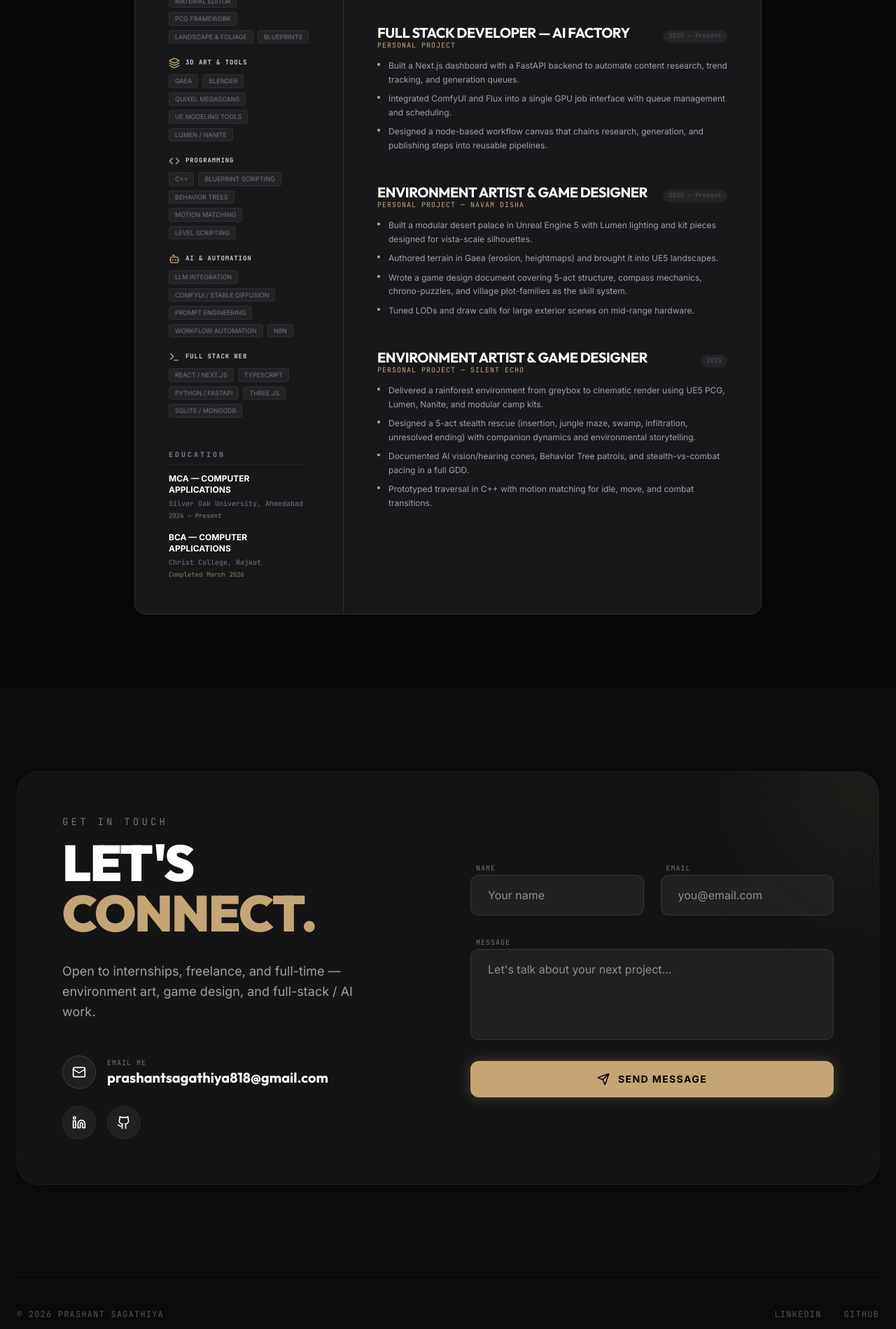
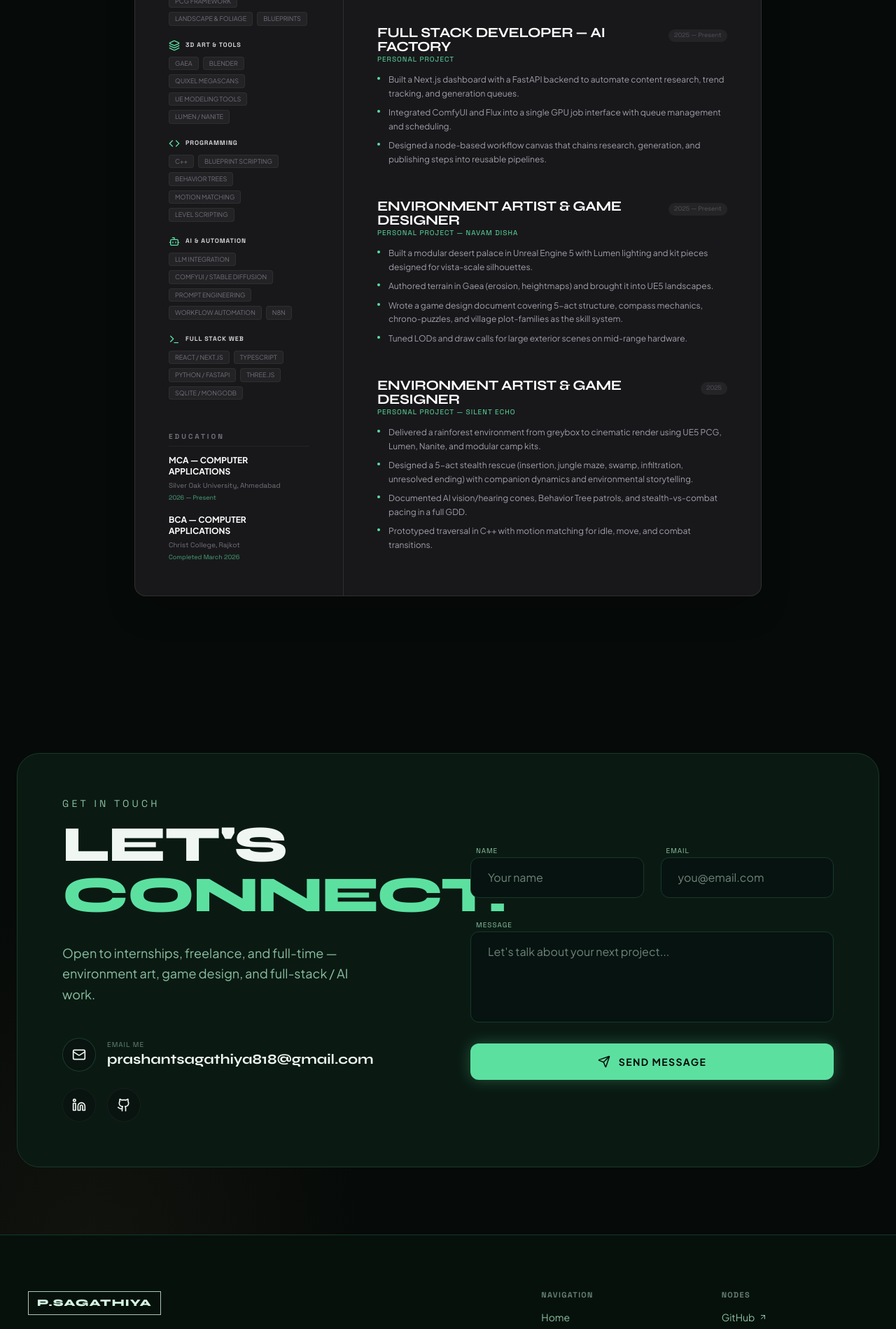
Before and after one commit to Prashants369/portfolio, a React (Vite) app: page /resume in a window 1280 px wide. Shown: the part 880-2779 px from the top of the page at 70% size. Built offline with nearby package versions, Linux system fonts and the light colour scheme.

Commit message:
Apply ApeChain emerald-gold palette and rebuild the footer.

```diff
--- a/index.html
+++ b/index.html
@@ -10,7 +10,7 @@
     <meta name="description" content="Portfolio of Prashant Sagathiya — Unreal Engine 5 environment artist and game designer. Also ships AI automation tools and full-stack web apps." />
     <meta name="keywords" content="Prashant Sagathiya, Environment Artist, Game Designer, Unreal Engine 5, PCG Framework, AI Automation, Full Stack Developer" />
     <meta name="author" content="Prashant Sagathiya" />
-    <meta name="theme-color" content="#0b0b0c" />
+    <meta name="theme-color" content="#060a08" />
 
     <!-- Open Graph / Facebook -->
     <meta property="og:type" content="website" />
@@ -26,7 +26,7 @@
 
     <link rel="icon" type="image/svg+xml" href="/favicon.svg" />
   </head>
-  <body class="bg-zinc-950 text-white">
+  <body class="bg-[#060a08] text-[#f0f7f3]">
     <div id="root"></div>
     <script type="module" src="/src/main.tsx"></script>
   </body>
--- a/src/components/ContactSection.tsx
+++ b/src/components/ContactSection.tsx
@@ -1,6 +1,7 @@
 import { motion, AnimatePresence } from "motion/react";
 import { Mail, Linkedin, Github, Send, CheckCircle2, AlertCircle } from "lucide-react";
 import { SOCIAL_LINKS } from "../data";
+import Footer from "./Footer";
 import { useState } from "react";
 import type { FormEvent } from "react";
 
@@ -39,18 +40,18 @@ export default function ContactSection() {
   };
 
   return (
-    <section id="contact" className="py-20 md:py-32 px-6">
-      <div className="max-w-7xl mx-auto">
-        <div className="glass rounded-[2rem] p-6 md:p-16 border-white/5 relative overflow-hidden">
+    <section id="contact" className="pt-20 md:pt-32">
+      <div className="max-w-7xl mx-auto px-6">
+        <div className="rounded-[2rem] p-6 md:p-16 relative overflow-hidden bg-[#0a1a13] border border-[#18382a]">
           <div className="absolute top-0 right-0 w-64 h-64 bg-brand/10 rounded-full blur-[100px] -z-10 translate-x-1/2 -translate-y-1/2" />
 
           <div className="grid grid-cols-1 lg:grid-cols-2 gap-12 md:gap-16 items-center">
             <div>
-              <h2 className="text-zinc-500 font-mono text-xs md:text-sm uppercase tracking-[0.3em] mb-4">Get in Touch</h2>
+              <h2 className="text-[#8bbfa0] font-mono text-xs md:text-sm uppercase tracking-[0.3em] mb-4">Get in Touch</h2>
               <h3 className="text-3xl md:text-7xl font-display font-black leading-none mb-6 md:mb-8 uppercase">
                 LET'S <br /><span className="text-brand">CONNECT.</span>
               </h3>
-              <p className="text-zinc-400 text-sm md:text-lg leading-relaxed max-w-md mb-8 md:mb-12">
+              <p className="text-[#8bbfa0] text-sm md:text-lg leading-relaxed max-w-md mb-8 md:mb-12">
                 Open to internships, freelance, and full-time — environment art, game design, and full-stack / AI work.
               </p>
 
@@ -60,7 +61,7 @@ export default function ContactSection() {
                     <Mail size={20} />
                   </div>
                   <div className="min-w-0">
-                    <p className="text-[10px] font-mono text-zinc-500 uppercase tracking-widest">Email Me</p>
+                    <p className="text-[10px] font-mono text-[#658273] uppercase tracking-widest">Email Me</p>
                     <p className="text-lg md:text-xl font-display font-bold truncate">{SOCIAL_LINKS.email}</p>
                   </div>
                 </a>
@@ -120,22 +121,22 @@ export default function ContactSection() {
                   >
                     <div className="grid grid-cols-1 md:grid-cols-2 gap-6">
                       <div className="space-y-2">
-                        <label className="text-[10px] font-mono uppercase tracking-widest text-zinc-500 ml-2">Name</label>
-                        <input type="text" name="name" required placeholder="Your name" className="w-full bg-white/5 border border-white/10 rounded-xl px-6 py-4 focus:outline-none focus:border-brand/50 transition-colors" />
+                        <label className="text-[10px] font-mono uppercase tracking-widest text-[#8bbfa0] ml-2">Name</label>
+                        <input type="text" name="name" required placeholder="Your name" className="w-full bg-[#071310] border border-[#18382a] rounded-xl px-6 py-4 text-[#d4f5e2] focus:outline-none focus:border-brand focus:shadow-[0_0_15px_rgba(92,224,160,0.2)] transition-colors" />
                       </div>
                       <div className="space-y-2">
-                        <label className="text-[10px] font-mono uppercase tracking-widest text-zinc-500 ml-2">Email</label>
-                        <input type="email" name="email" required placeholder="you@email.com" className="w-full bg-white/5 border border-white/10 rounded-xl px-6 py-4 focus:outline-none focus:border-brand/50 transition-colors" />
+                        <label className="text-[10px] font-mono uppercase tracking-widest text-[#8bbfa0] ml-2">Email</label>
+                        <input type="email" name="email" required placeholder="you@email.com" className="w-full bg-[#071310] border border-[#18382a] rounded-xl px-6 py-4 text-[#d4f5e2] focus:outline-none focus:border-brand focus:shadow-[0_0_15px_rgba(92,224,160,0.2)] transition-colors" />
                       </div>
                     </div>
                     <div className="space-y-2">
-                      <label className="text-[10px] font-mono uppercase tracking-widest text-zinc-500 ml-2">Message</label>
-                      <textarea name="message" required rows={4} placeholder="Let's talk about your next project..." className="w-full bg-white/5 border border-white/10 rounded-xl px-6 py-4 focus:outline-none focus:border-brand/50 transition-colors resize-none" />
+                      <label className="text-[10px] font-mono uppercase tracking-widest text-[#8bbfa0] ml-2">Message</label>
+                      <textarea name="message" required rows={4} placeholder="Let's talk about your next project..." className="w-full bg-[#071310] border border-[#18382a] rounded-xl px-6 py-4 text-[#d4f5e2] focus:outline-none focus:border-brand focus:shadow-[0_0_15px_rgba(92,224,160,0.2)] transition-colors resize-none" />
                     </div>
                     <button
                       disabled={status === 'sending'}
                       type="submit"
-                      className={`w-full py-4 rounded-xl font-bold transition-all shadow-[0_0_20px_rgba(var(--brand-rgb),0.3)] uppercase tracking-widest text-sm flex items-center justify-center gap-3 ${status === 'sending' ? 'bg-zinc-800 text-zinc-500 cursor-not-allowed' : 'bg-brand text-black hover:scale-[1.02] active:scale-95'}`}
+                      className={`w-full py-4 rounded-xl font-bold transition-all shadow-[0_0_20px_rgba(var(--brand-rgb),0.3)] uppercase tracking-widest text-sm flex items-center justify-center gap-3 ${status === 'sending' ? 'bg-[#101b16] text-[#658273] cursor-not-allowed' : 'bg-brand text-[#050d09] hover:scale-[1.02] active:scale-95'}`}
                     >
                       {status === 'sending' ? (
                         <>
@@ -161,14 +162,8 @@ export default function ContactSection() {
           </div>
         </div>
 
-        <div className="mt-20 md:mt-32 flex flex-col md:flex-row justify-between items-center gap-8 border-t border-white/5 pt-12 text-zinc-600 text-[10px] md:text-xs font-mono uppercase tracking-widest text-center md:text-left">
-          <p>© {new Date().getFullYear()} Prashant Sagathiya</p>
-          <div className="flex gap-8">
-            <a href={SOCIAL_LINKS.linkedin} target="_blank" rel="noopener noreferrer" className="hover:text-brand transition-colors">LinkedIn</a>
-            <a href={SOCIAL_LINKS.github} target="_blank" rel="noopener noreferrer" className="hover:text-brand transition-colors">GitHub</a>
-          </div>
-        </div>
       </div>
+      <Footer />
     </section>
   );
 }
--- /dev/null
+++ b/src/components/Footer.tsx
@@ -0,0 +1,70 @@
+import { Link } from "react-router-dom";
+import { ArrowUpRight } from "lucide-react";
+import { SOCIAL_LINKS } from "../data";
+
+export default function Footer() {
+  return (
+    <footer className="relative z-10 mt-16 md:mt-24 border-t border-[#18382a] bg-[#06110c]">
+      <div className="max-w-7xl mx-auto px-6 md:px-10 pt-16 md:pt-20 pb-10 grid grid-cols-1 md:grid-cols-[1.4fr_1fr] gap-12 md:gap-20">
+        <div className="max-w-md space-y-4">
+          <Link
+            to="/"
+            className="inline-block border border-[#d4f5e2]/80 px-3 py-1.5 font-display font-extrabold text-sm tracking-[0.08em] uppercase text-[#d4f5e2]"
+          >
+            P.SAGATHIYA
+          </Link>
+          <p className="text-sm leading-relaxed text-[#8bbfa0]">
+            Building 3D worlds in Unreal Engine 5 and shipping AI / full-stack tools. MCA at Silver Oak University, Ahmedabad.
+          </p>
+        </div>
+
+        <div className="grid grid-cols-2 gap-8 md:gap-12">
+          <div className="flex flex-col gap-3">
+            <h5 className="font-mono text-[11px] font-bold uppercase tracking-[0.12em] text-[#658273] mb-1">
+              Navigation
+            </h5>
+            <Link to="/" className="text-sm text-[#8bbfa0] hover:text-brand transition-colors">Home</Link>
+            <Link to="/portfolio" className="text-sm text-[#8bbfa0] hover:text-brand transition-colors">Work</Link>
+            <Link to="/resume" className="text-sm text-[#8bbfa0] hover:text-brand transition-colors">Resume</Link>
+            <a href="/#contact" className="text-sm text-[#8bbfa0] hover:text-brand transition-colors">Contact</a>
+          </div>
+          <div className="flex flex-col gap-3">
+            <h5 className="font-mono text-[11px] font-bold uppercase tracking-[0.12em] text-[#658273] mb-1">
+              Nodes
+            </h5>
+            <a
+              href={SOCIAL_LINKS.github}
+              target="_blank"
+              rel="noopener noreferrer"
+              className="inline-flex items-center gap-1.5 text-sm text-[#8bbfa0] hover:text-brand transition-colors"
+            >
+              GitHub <ArrowUpRight size={12} />
+            </a>
+            <a
+              href={SOCIAL_LINKS.linkedin}
+              target="_blank"
+              rel="noopener noreferrer"
+              className="inline-flex items-center gap-1.5 text-sm text-[#8bbfa0] hover:text-brand transition-colors"
+            >
+              LinkedIn <ArrowUpRight size={12} />
+            </a>
+            <a
+              href={`mailto:${SOCIAL_LINKS.email}`}
+              className="inline-flex items-center gap-1.5 text-sm text-[#8bbfa0] hover:text-brand transition-colors"
+            >
+              Email <ArrowUpRight size={12} />
+            </a>
+          </div>
+        </div>
+      </div>
+
+      <div className="max-w-7xl mx-auto px-6 md:px-10 py-8 border-t border-[#18382a] flex flex-col sm:flex-row justify-between items-start sm:items-center gap-4 text-[11px] text-[#658273]">
+        <p>© {new Date().getFullYear()} Prashant Sagathiya. All system routes active.</p>
+        <p className="flex items-center gap-2 font-mono font-bold uppercase tracking-[0.14em] text-[#8bbfa0] text-[9px]">
+          <span className="w-1.5 h-1.5 rounded-full bg-brand shadow-[0_0_8px_#5ce0a0]" />
+          System status: online
+        </p>
+      </div>
+    </footer>
+  );
+}
--- a/src/components/Hero.tsx
+++ b/src/components/Hero.tsx
@@ -38,7 +38,7 @@ export default function Hero() {
     : "AI ENGINE";
 
   return (
-    <section className="relative min-h-screen flex flex-col items-center justify-center pt-24 md:pt-20 px-4 md:px-6 overflow-hidden bg-zinc-950">
+    <section className="relative min-h-screen flex flex-col items-center justify-center pt-24 md:pt-20 px-4 md:px-6 overflow-hidden">
       {/* Dynamic Background Gradients */}
       <div className="absolute top-0 left-0 w-full h-full overflow-hidden -z-10">
         <div className="absolute top-1/4 -left-1/4 w-[300px] md:w-[800px] h-[300px] md:h-[800px] bg-brand/5 rounded-full blur-[100px] md:blur-[160px] animate-pulse" />
--- a/src/components/Navbar.tsx
+++ b/src/components/Navbar.tsx
@@ -30,7 +30,7 @@ export default function Navbar() {
       animate={{ y: 0 }}
       className="fixed top-0 left-0 right-0 z-50 flex justify-center p-3 md:p-6"
     >
-      <nav className="bg-black/60 backdrop-blur-2xl rounded-full px-4 md:px-7 py-2 md:py-3.5 flex items-center gap-2 md:gap-8 border border-white/10 shadow-2xl max-w-[96vw]">
+      <nav className="bg-[rgba(10,17,14,0.72)] backdrop-blur-2xl rounded-full px-4 md:px-7 py-2 md:py-3.5 flex items-center gap-2 md:gap-8 border border-[rgba(92,224,160,0.12)] shadow-2xl max-w-[96vw]">
         <Link to="/" className="font-display font-black text-lg md:text-2xl tracking-tighter border-r border-white/10 pr-4 md:pr-10 group flex items-center gap-2 shrink-0">
           <span className="whitespace-nowrap lowercase">prashant<span className="text-brand group-hover:animate-pulse">.</span>s</span>
         </Link>
--- a/src/components/ResumeSection.tsx
+++ b/src/components/ResumeSection.tsx
@@ -75,7 +75,7 @@ Christ College, Rajkot (Completed March 2026)
   return (
     <div className="resume-container">
       {/* SCREEN VIEW */}
-      <section id="resume" className="py-12 md:py-24 px-4 md:px-6 bg-zinc-950 min-h-screen print:hidden">
+      <section id="resume" className="py-12 md:py-24 px-4 md:px-6 min-h-screen print:hidden">
         <div className="max-w-4xl mx-auto">
 
           {/* Controls */}
--- a/src/context/PersonaContext.tsx
+++ b/src/context/PersonaContext.tsx
@@ -23,8 +23,8 @@ export const PersonaProvider: React.FC<{ children: React.ReactNode }> = ({ child
     localStorage.setItem('portfolio-persona', p);
   };
 
-  const themeColor = persona === 'AI' ? '#9aa7b2' : '#c4a574';
-  const themeRGB = persona === 'AI' ? '154, 167, 178' : '196, 165, 116';
+  const themeColor = persona === 'AI' ? '#e6c280' : '#5ce0a0';
+  const themeRGB = persona === 'AI' ? '230, 194, 128' : '92, 224, 160';
   const is3D = persona === '3D' || persona === 'BOTH';
   const isAI = persona === 'AI' || persona === 'BOTH';
 
--- a/src/index.css
+++ b/src/index.css
@@ -1,78 +1,97 @@
-@import url('https://fonts.googleapis.com/css2?family=Inter:ital,opsz,wght@0,14..32,100..900;1,14..32,100..900&family=Outfit:wght@100..900&family=JetBrains+Mono:wght@100..800&display=swap');
+@import url('https://fonts.googleapis.com/css2?family=Plus+Jakarta+Sans:ital,wght@0,200..800;1,200..800&family=Space+Grotesk:wght@300..700&family=Syne:wght@400..800&family=JetBrains+Mono:wght@100..800&display=swap');
 @import "tailwindcss";
 
 :root {
-  --brand-color: #c4a574;
-  --brand-rgb: 196, 165, 116;
+  --brand-color: #5ce0a0;
+  --brand-rgb: 92, 224, 160;
+  --gold: #e6c280;
+  --gold-rgb: 230, 194, 128;
 }
 
 @theme {
-  --font-sans: "Inter", ui-sans-serif, system-ui, sans-serif;
-  --font-display: "Outfit", sans-serif;
-  --font-mono: "JetBrains Mono", monospace;
+  --font-sans: "Plus Jakarta Sans", ui-sans-serif, system-ui, sans-serif;
+  --font-display: "Syne", sans-serif;
+  --font-mono: "Space Grotesk", "JetBrains Mono", monospace;
 
   --color-brand: var(--brand-color);
-  --color-3d-brand: #c4a574;
-  --color-ai-brand: #9aa7b2;
-  --color-surface: #0b0b0c;
+  --color-gold: var(--gold);
+  --color-3d-brand: #5ce0a0;
+  --color-ai-brand: #e6c280;
+  --color-surface: #060a08;
 }
 
 @layer base {
   :root {
-    --brand-color: #c4a574;
-    --brand-rgb: 196, 165, 116;
+    --brand-color: #5ce0a0;
+    --brand-rgb: 92, 224, 160;
+  }
+
+  html, body {
+    background-color: #060a08;
   }
 
   body {
-    @apply bg-[#0b0b0c] text-zinc-100 selection:bg-brand selection:text-black;
+    @apply text-[#f0f7f3] selection:bg-brand selection:text-[#050d09];
     font-feature-settings: "ss01", "ss02";
   }
 
   h1, h2, h3, h4, h5, h6 {
-    @apply font-display tracking-tight leading-none;
+    @apply font-display tracking-tight leading-none uppercase;
   }
 }
 
 @layer components {
   .glass {
-    @apply bg-white/[0.04] backdrop-blur-xl border border-white/[0.08];
+    background: rgba(10, 17, 14, 0.72);
+    @apply backdrop-blur-xl border;
+    border-color: rgba(92, 224, 160, 0.1);
   }
 
   .glass-dark {
-    @apply bg-black/40 backdrop-blur-2xl border border-white/5;
+    background: rgba(6, 10, 8, 0.8);
+    @apply backdrop-blur-2xl border;
+    border-color: #192d24;
   }
 
   .text-glow {
-    text-shadow: 0 0 40px rgba(var(--brand-rgb), 0.18);
+    text-shadow: 0 0 40px rgba(var(--brand-rgb), 0.28);
   }
 }
 
 @layer utilities {
   .atmosphere-bg {
-    background: #0b0b0c;
+    background: #060a08;
     background-image:
-      radial-gradient(ellipse 80% 50% at 70% 0%, rgba(var(--brand-rgb), 0.08) 0%, transparent 55%);
+      radial-gradient(ellipse 90% 55% at 80% 0%, rgba(var(--brand-rgb), 0.1) 0%, transparent 50%),
+      radial-gradient(ellipse 70% 40% at 10% 90%, rgba(230, 194, 128, 0.05) 0%, transparent 45%);
   }
 
   .theme-ai .atmosphere-bg {
     background-image:
-      radial-gradient(ellipse 80% 50% at 70% 0%, rgba(154, 167, 178, 0.08) 0%, transparent 55%);
+      radial-gradient(ellipse 90% 55% at 80% 0%, rgba(230, 194, 128, 0.1) 0%, transparent 50%),
+      radial-gradient(ellipse 70% 40% at 10% 90%, rgba(var(--brand-rgb), 0.05) 0%, transparent 45%);
   }
 
   .theme-3d .atmosphere-bg {
     background-image:
-      radial-gradient(ellipse 80% 50% at 70% 0%, rgba(var(--brand-rgb), 0.09) 0%, transparent 55%);
+      radial-gradient(ellipse 90% 55% at 80% 0%, rgba(var(--brand-rgb), 0.12) 0%, transparent 50%),
+      radial-gradient(ellipse 70% 40% at 10% 90%, rgba(230, 194, 128, 0.04) 0%, transparent 45%);
   }
 }
 
 ::-webkit-scrollbar {
-  width: 6px;
+  width: 8px;
 }
 
 ::-webkit-scrollbar-track {
-  background: #0b0b0c;
+  background: #060a08;
 }
 
 ::-webkit-scrollbar-thumb {
-  @apply bg-zinc-800 rounded-full hover:bg-zinc-700;
+  background: #192d24;
+  border-radius: 0;
 }
+
+::-webkit-scrollbar-thumb:hover {
+  background: #264537;
+}
--- a/src/pages/HomePage.tsx
+++ b/src/pages/HomePage.tsx
@@ -12,7 +12,7 @@ export default function HomePage() {
       <Hero />
 
       {/* Intro Section */}
-      <section className="py-16 md:py-24 px-4 md:px-6 bg-zinc-950/30">
+      <section className="py-16 md:py-24 px-4 md:px-6">
         <div className="max-w-7xl mx-auto">
           {persona === 'BOTH' ? (
             <div className="grid grid-cols-1 md:grid-cols-2 gap-8 md:gap-12">
```
Also changed, not shown: public/favicon.svg.
